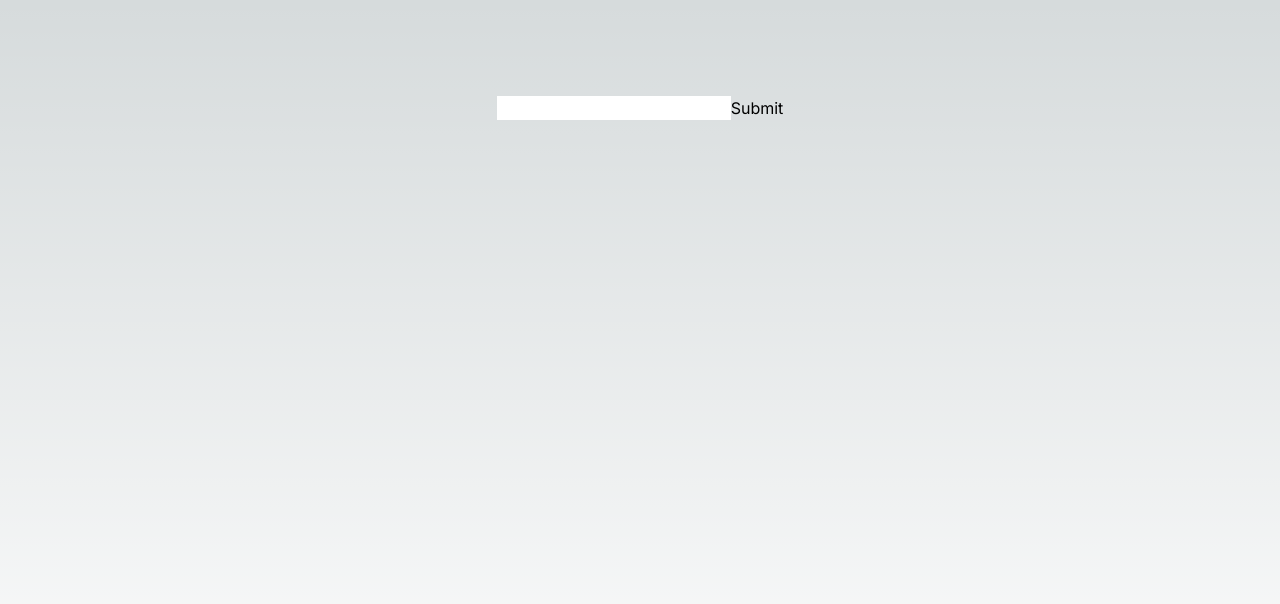
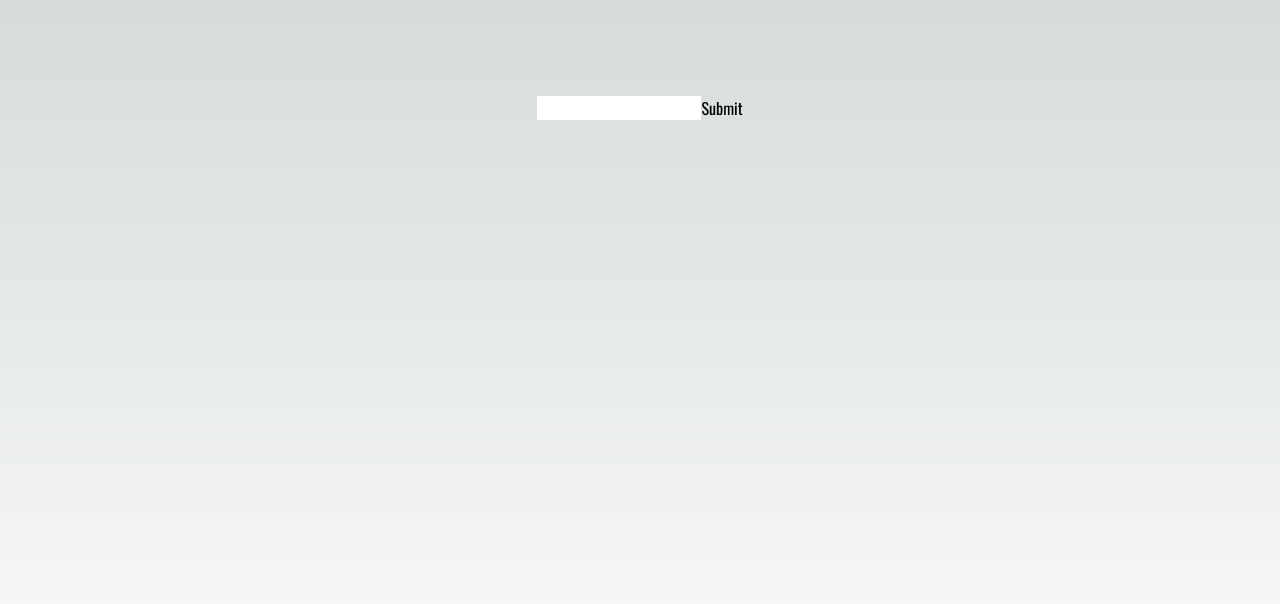
Before and after one commit to Verbavox/website, a Next.js app: page / in a window 1280 px wide. Shown: the top 604 px of the page. Built offline with nearby package versions, Linux system fonts and the light colour scheme.

Commit message:
set oswald font

```diff
--- a/app/layout.js
+++ b/app/layout.js
@@ -1,17 +1,17 @@
-import { Inter } from "next/font/google";
+import { Oswald } from "next/font/google";
 import "./globals.css";
 
-const inter = Inter({ subsets: ["latin"] });
+const oswald = Oswald({ subsets: ["latin"] });
 
 export const metadata = {
-  title: "Create Next App",
-  description: "Generated by create next app",
+  title: "Verbovox App",
+  description: "Listen & Learn",
 };
 
 export default function RootLayout({ children }) {
   return (
     <html lang="en">
-      <body className={inter.className}>{children}</body>
+      <body className={oswald.className}>{children}</body>
     </html>
   );
 }
```
